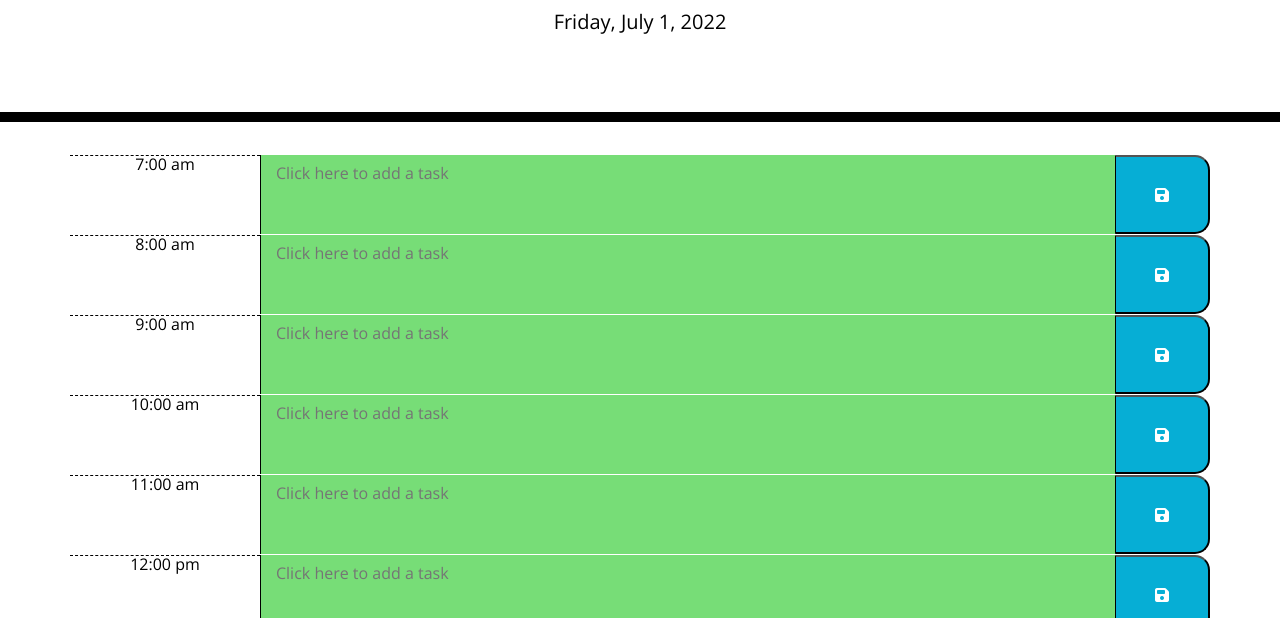
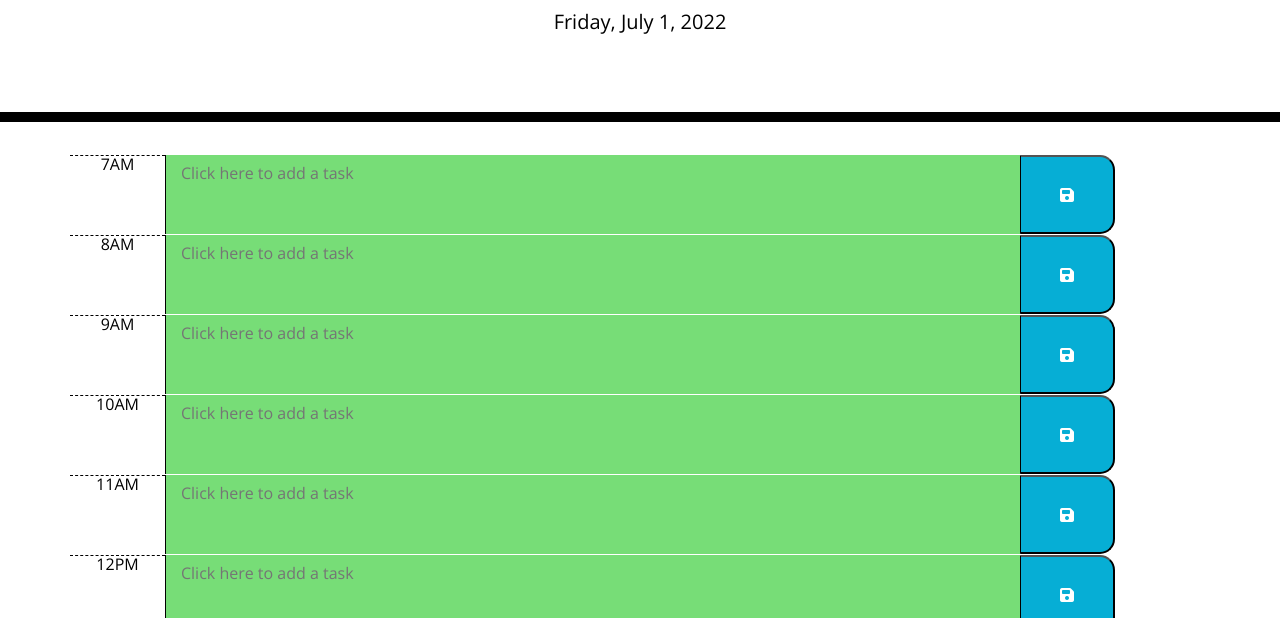
Before and after one commit to dmadon/workday-scheduler, a plain HTML site: page index.html in a window 1280 px wide. Shown: the part 182-800 px from the top of the page. Drawn offline with nearby package versions, Linux system fonts and the light colour scheme.

Commit message:
added finishing touches to hour format and text color to match mock-up

```diff
--- a/assets/css/style.css
+++ b/assets/css/style.css
@@ -44,17 +44,17 @@ textarea{
 
 .past {
   background-color: #d3d3d3;
-  color: white;
+  /* color: white; */
 }
 
 .present {
   background-color: #ff6961;
-  color: white;
+  /* color: white; */
 }
 
 .future {
   background-color: #77dd77;
-  color: white;
+  /* color: white; */
 }
 
 .saveBtn {
--- a/assets/js/script.js
+++ b/assets/js/script.js
@@ -35,13 +35,13 @@ var getTimeBlock = function(){
 
         // create hour label for each row and append to timeBlockEl
         var hourEl = document.createElement("div");
-        hourEl.textContent=timeBlocks[i].hour;
-        hourEl.classList=("hour col-2");
+        hourEl.textContent=moment(timeBlocks[i].hour,"h:mm a").format("hA");
+        hourEl.classList=("hour col-1");
         timeBlockEl.appendChild(hourEl);
 
         // create description input for each row and append to timeBlockEl
         var descriptionEl = document.createElement("textarea");
-        descriptionEl.classList=("description col-9");
+        descriptionEl.classList=("description col-10");
         descriptionEl.id=timeBlocks[i].hour;
         descriptionEl.placeholder=("Click here to add a task");
         timeBlockEl.appendChild(descriptionEl);
```
